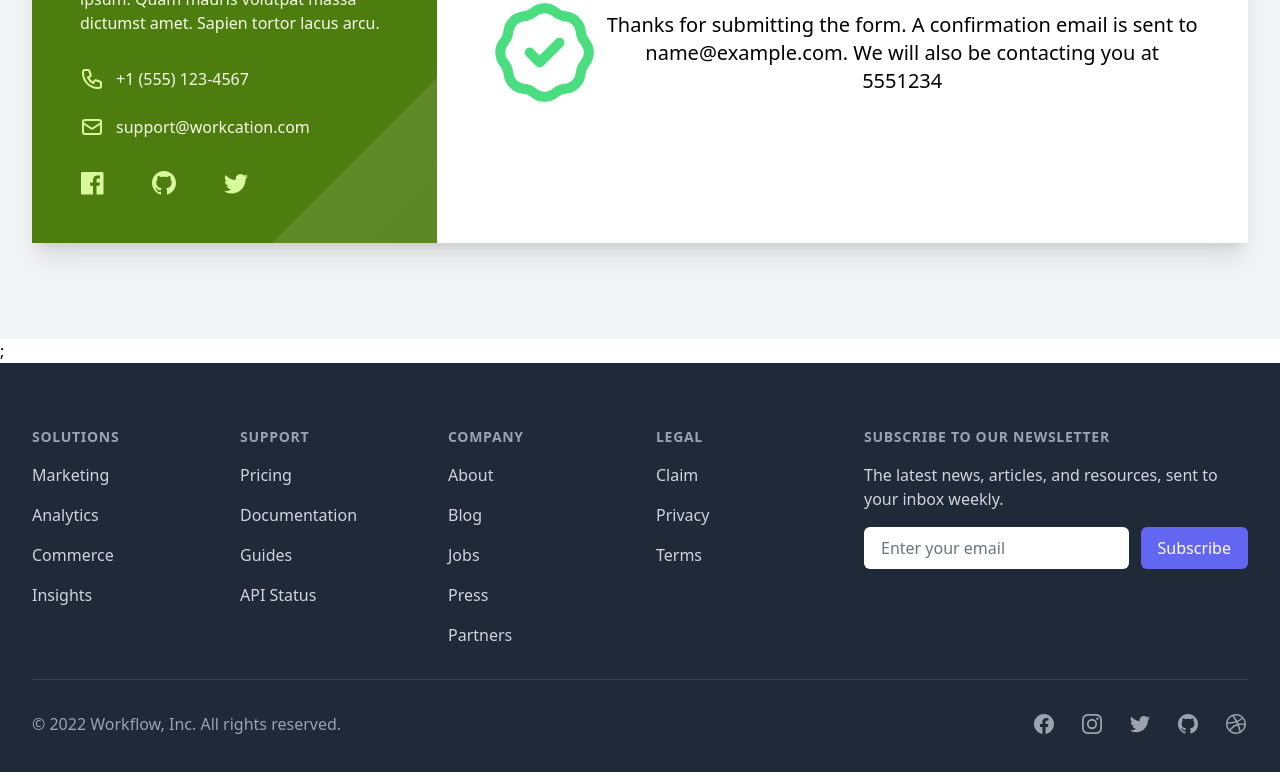
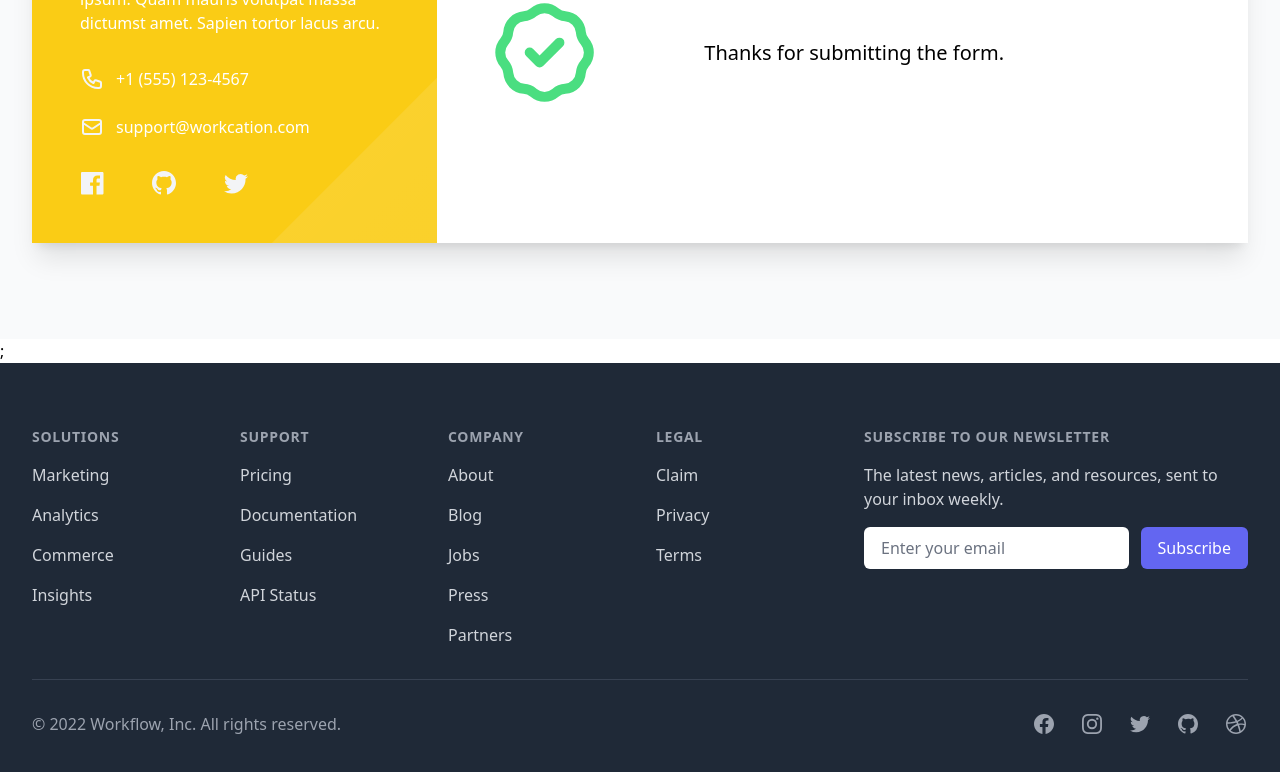
Before and after one commit to SudhanvaShashidhara/ec-demo, a Next.js app: page /ec-form-js in a window 1280 px wide. Both pictures are taken after typing "Sample", "Sample", "name@example.com", "5551234", "Sample", "Sample" into the empty fields and a click on the button "Submit". Shown: the part 377-1149 px from the top of the page. Built offline with nearby package versions, Linux system fonts and the light colour scheme; a web font is replaced by a local one.

Commit message:
Changes to forms done

```diff
--- a/pages/ec-form-css.js
+++ b/pages/ec-form-css.js
@@ -16,7 +16,7 @@ export default function ECFormCss() {
     setPhone(fieldValues.phone);
   }
   return (
-    <div className="bg-gray-100">
+    <div className="bg-gray-50">
       <Head>
         <title>EC Form - CSS Selector</title>
       </Head>
--- a/pages/ec-form-dataLayer.js
+++ b/pages/ec-form-dataLayer.js
@@ -24,7 +24,7 @@ export default function ECFormdataLayer() {
     });
   }
   return (
-    <div className="bg-gray-100">
+    <div className="bg-gray-50">
       <Head>
         <title>EC Form - dataLayer</title>
       </Head>
@@ -251,11 +251,8 @@ export default function ECFormdataLayer() {
               {wasSubmitted ? (
                 <div className="flex justify-center items-center h-full form-submit-success">
                   <ConfirmationCheckMark />
-                  <h1 className="text-xl text-center m-auto w-10/12">
-                    Thanks for submitting the form. A confirmation email is sent
-                    to <span className="ec-form-email">{email}</span>. We will
-                    also be contacting you at{" "}
-                    <span className="ec-form-phone">{phone}</span>
+                  <h1 className="text-xl text-center m-auto w-10/12 lg:pr-24">
+                    Thanks for submitting the form.
                   </h1>
                 </div>
               ) : (
--- a/pages/ec-form-js.js
+++ b/pages/ec-form-js.js
@@ -26,7 +26,7 @@ export default function ECFormJs() {
     };
   }, []);
   return (
-    <div className="bg-gray-100">
+    <div className="bg-gray-50">
       <Head>
         <title>EC Form - JavaScript</title>
       </Head>
@@ -38,7 +38,7 @@ export default function ECFormJs() {
           <h2 className="sr-only">Contact us</h2>
 
           <div className="grid grid-cols-1 lg:grid-cols-3">
-            <div className="relative overflow-hidden py-10 px-6 bg-lime-700 sm:px-10 xl:p-12">
+            <div className="relative overflow-hidden py-10 px-6 bg-yellow-400 sm:px-10 xl:p-12">
               <div
                 className="absolute inset-0 pointer-events-none sm:hidden"
                 aria-hidden="true"
@@ -141,7 +141,7 @@ export default function ECFormJs() {
               <h3 className="text-lg font-medium text-white">
                 Contact information
               </h3>
-              <p className="mt-6 text-base text-lime-50 max-w-3xl">
+              <p className="mt-6 text-base text-white max-w-3xl">
                 Nullam risus blandit ac aliquam justo ipsum. Quam mauris
                 volutpat massa dictumst amet. Sapien tortor lacus arcu.
               </p>
@@ -149,9 +149,9 @@ export default function ECFormJs() {
                 <dt>
                   <span className="sr-only">Phone number</span>
                 </dt>
-                <dd className="flex text-base text-lime-50">
+                <dd className="flex text-base text-white">
                   <svg
-                    className="flex-shrink-0 w-6 h-6 text-lime-200"
+                    className="flex-shrink-0 w-6 h-6 text-gray-100"
                     xmlns="http://www.w3.org/2000/svg"
                     fill="none"
                     viewBox="0 0 24 24"
@@ -170,9 +170,9 @@ export default function ECFormJs() {
                 <dt>
                   <span className="sr-only">Email</span>
                 </dt>
-                <dd className="flex text-base text-lime-50">
+                <dd className="flex text-base text-white">
                   <svg
-                    className="flex-shrink-0 w-6 h-6 text-lime-200"
+                    className="flex-shrink-0 w-6 h-6 text-gray-100"
                     xmlns="http://www.w3.org/2000/svg"
                     fill="none"
                     viewBox="0 0 24 24"
@@ -189,9 +189,9 @@ export default function ECFormJs() {
                   <span className="ml-3">support@workcation.com</span>
                 </dd>
               </dl>
-              <ul role="list" className="mt-8 flex space-x-12">
+              <ul role="list" className="mt-8 flex space-x-12 text-slate-800">
                 <li>
-                  <a className="text-lime-200 hover:text-lime-100" href="#">
+                  <a className="text-gray-100 hover:text-white" href="#">
                     <span className="sr-only">Facebook</span>
                     <svg
                       width="24"
@@ -210,7 +210,7 @@ export default function ECFormJs() {
                   </a>
                 </li>
                 <li>
-                  <a className="text-lime-200 hover:text-lime-100" href="#">
+                  <a className="text-gray-100 hover:text-white" href="#">
                     <span className="sr-only">GitHub</span>
                     <svg
                       width="24"
@@ -229,7 +229,7 @@ export default function ECFormJs() {
                   </a>
                 </li>
                 <li>
-                  <a className="text-lime-200 hover:text-lime-100" href="#">
+                  <a className="text-gray-100 hover:text-white" href="#">
                     <span className="sr-only">Twitter</span>
                     <svg
                       width="24"
@@ -254,11 +254,8 @@ export default function ECFormJs() {
               {wasSubmitted ? (
                 <div className="flex justify-center items-center h-full form-submit-success">
                   <ConfirmationCheckMark />
-                  <h1 className="text-xl text-center m-auto w-10/12">
-                    Thanks for submitting the form. A confirmation email is sent
-                    to <span className="ec-form-email">{email}</span>. We will
-                    also be contacting you at{" "}
-                    <span className="ec-form-phone">{phone}</span>
+                  <h1 className="text-xl text-center m-auto w-10/12 lg:pr-24">
+                    Thanks for submitting the form.
                   </h1>
                 </div>
               ) : (
@@ -284,7 +281,7 @@ export default function ECFormJs() {
                           name="first-name"
                           id="first-name"
                           autoComplete="given-name"
-                          className="py-3 px-4 block w-full shadow-sm text-gray-900 focus:ring-lime-500 focus:border-lime-500 border-gray-300 rounded-md"
+                          className="py-3 px-4 block w-full shadow-sm text-gray-900 focus:ring-yellow-400 focus:border-yellow-400 border-gray-300 rounded-md"
                         />
                       </div>
                     </div>
@@ -302,7 +299,7 @@ export default function ECFormJs() {
                           name="last-name"
                           id="last-name"
                           autoComplete="family-name"
-                          className="py-3 px-4 block w-full shadow-sm text-gray-900 focus:ring-lime-500 focus:border-lime-500 border-gray-300 rounded-md"
+                          className="py-3 px-4 block w-full shadow-sm text-gray-900 focus:ring-yellow-400 focus:border-yellow-400 border-gray-300 rounded-md"
                         />
                       </div>
                     </div>
@@ -320,7 +317,7 @@ export default function ECFormJs() {
                           name="email"
                           type="email"
                           autoComplete="email"
-                          className="py-3 px-4 block w-full shadow-sm text-gray-900 focus:ring-lime-500 focus:border-lime-500 border-gray-300 rounded-md"
+                          className="py-3 px-4 block w-full shadow-sm text-gray-900 focus:ring-yellow-400 focus:border-yellow-400 border-gray-300 rounded-md"
                         />
                       </div>
                     </div>
@@ -346,7 +343,7 @@ export default function ECFormJs() {
                           name="phone"
                           id="phone"
                           autoComplete="tel"
-                          className="py-3 px-4 block w-full shadow-sm text-gray-900 focus:ring-lime-500 focus:border-lime-500 border-gray-300 rounded-md"
+                          className="py-3 px-4 block w-full shadow-sm text-gray-900 focus:ring-yellow-400 focus:border-yellow-400 border-gray-300 rounded-md"
                           aria-describedby="phone-optional"
                         />
                       </div>
@@ -363,7 +360,7 @@ export default function ECFormJs() {
                           type="text"
                           name="subject"
                           id="subject"
-                          className="py-3 px-4 block w-full shadow-sm text-gray-900 focus:ring-lime-500 focus:border-lime-500 border-gray-300 rounded-md"
+                          className="py-3 px-4 block w-full shadow-sm text-gray-900 focus:ring-yellow-400 focus:border-yellow-400 border-gray-300 rounded-md"
                         />
                       </div>
                     </div>
@@ -387,7 +384,7 @@ export default function ECFormJs() {
                           id="message"
                           name="message"
                           rows="4"
-                          className="py-3 px-4 block w-full shadow-sm text-gray-900 focus:ring-lime-500 focus:border-lime-500 border border-gray-300 rounded-md"
+                          className="py-3 px-4 block w-full shadow-sm text-gray-900 focus:ring-yellow-400 focus:border-yellow-400 border border-gray-300 rounded-md"
                           aria-describedby="message-max"
                         ></textarea>
                       </div>
@@ -395,7 +392,7 @@ export default function ECFormJs() {
                     <div className="sm:col-span-2 sm:flex sm:justify-end">
                       <button
                         type="submit"
-                        className="mt-2 w-full inline-flex items-center justify-center px-6 py-3 border border-transparent rounded-md shadow-sm text-base font-medium text-white bg-lime-600 hover:bg-lime-700 focus:outline-none focus:ring-2 focus:ring-offset-2 focus:ring-lime-500 sm:w-auto"
+                        className="mt-2 w-full inline-flex items-center justify-center px-6 py-3 border border-transparent rounded-md shadow-sm text-base font-medium text-white bg-yellow-400 hover:bg-yellow-400 focus:outline-none focus:ring-2 focus:ring-offset-2 focus:ring-yellow-400 sm:w-auto"
                       >
                         Submit
                       </button>
--- a/pages/form.js
+++ b/pages/form.js
@@ -16,7 +16,7 @@ export default function Form() {
     setPhone(fieldValues.phone);
   }
   return (
-    <div className="bg-gray-100">
+    <div className="bg-gray-50">
       <Head>
         <title>Form</title>
       </Head>
```
Also changed, not shown: pages/index.js (+13 -10 lines).
